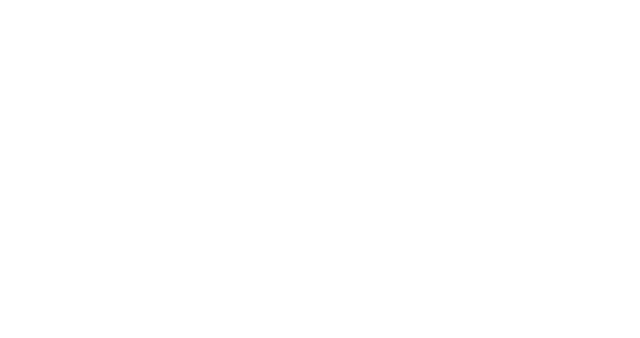
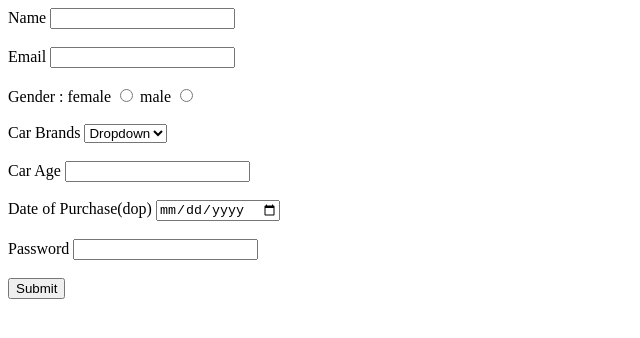
Before and after one commit to acciojob/car-insurance-form-mnaseeajit, a website: page main.html in a window 1280 px wide. Shown: the whole page, without its empty margins (0-640 px from the left). Drawn offline with Linux system fonts and the light colour scheme.

Commit message:
created a submission

```diff
--- a/main.html
+++ b/main.html
@@ -8,6 +8,33 @@
 
 <body>
 	<!-- the entire body must be written by student -->
+	<form method="post">
+		<label for="name">Name</label>
+		<input type="text" id="name" required><br><br>
+		<label for="email">Email</label>
+		<input type="Email" id="email" required><br><br>
+
+		<label >Gender : </label>
+		<label for="female">female</label>
+		<input type="radio" id="female" name="gender" required>
+		<label for="male">male </label>
+		<input type="radio" id="male" name="gender" required><br><br>
+
+		<label>Car Brands</label>
+		<select>
+			<option value="">Dropdown</option>
+			<option value="BMW">BMW</option>
+			<option value="Audi">Audi</option>
+			<option value="Mercedez">Mercedez</option>
+		</select><br><br>
+		<label for="carage">Car Age</label>
+		<input type="number" id="carage" required><br><br>
+		<label for="dop">Date of Purchase(dop)</label>
+		<input type="Date" id="dop" required><br><br>
+		<label for="password">Password</label>
+		<input type="password" id="password" required><br><br>
+		<button type="submit">Submit</button>
+	</form>
     <script type="text/javascript" src="./script.js">
 </script>
 
```
